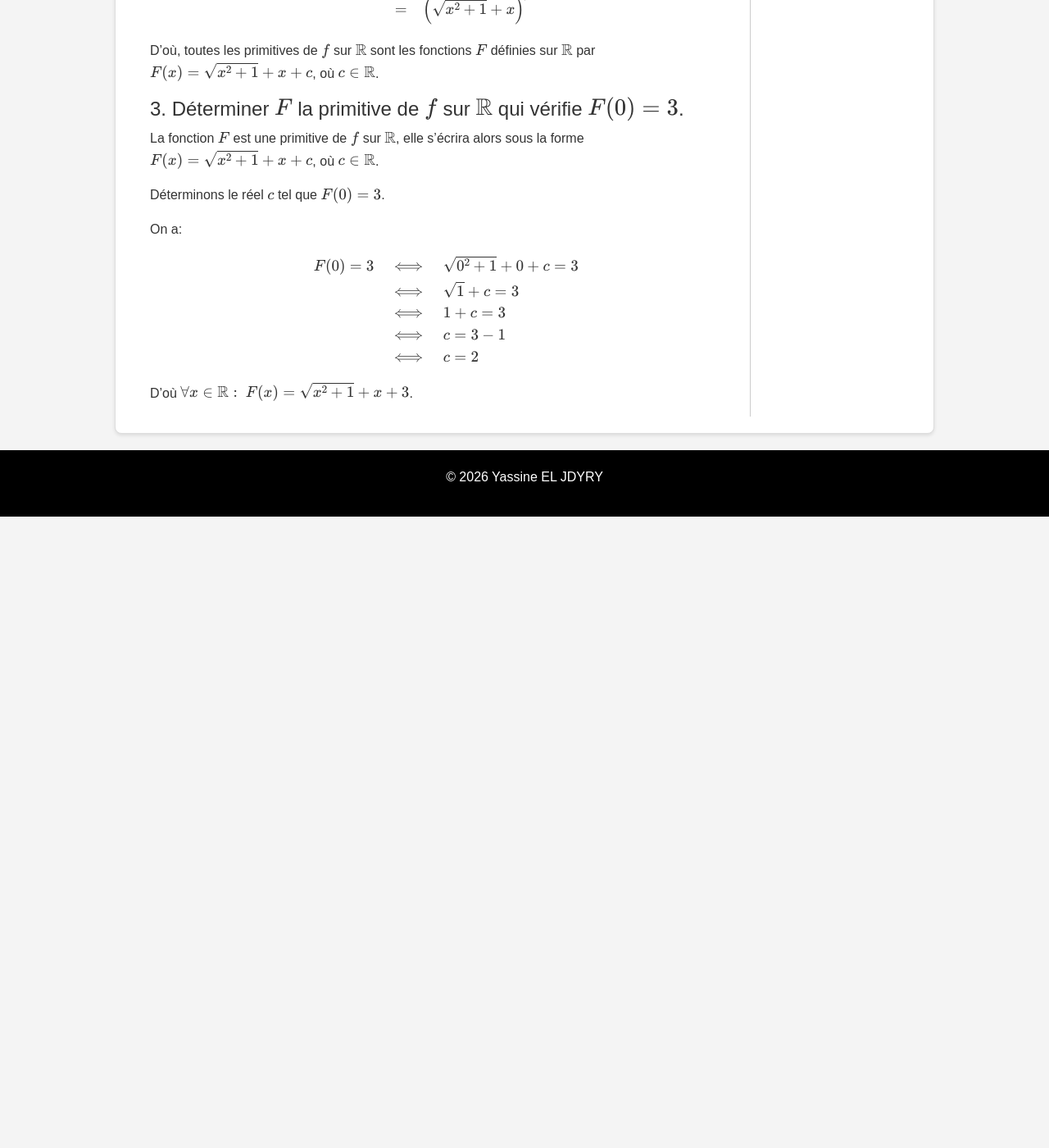
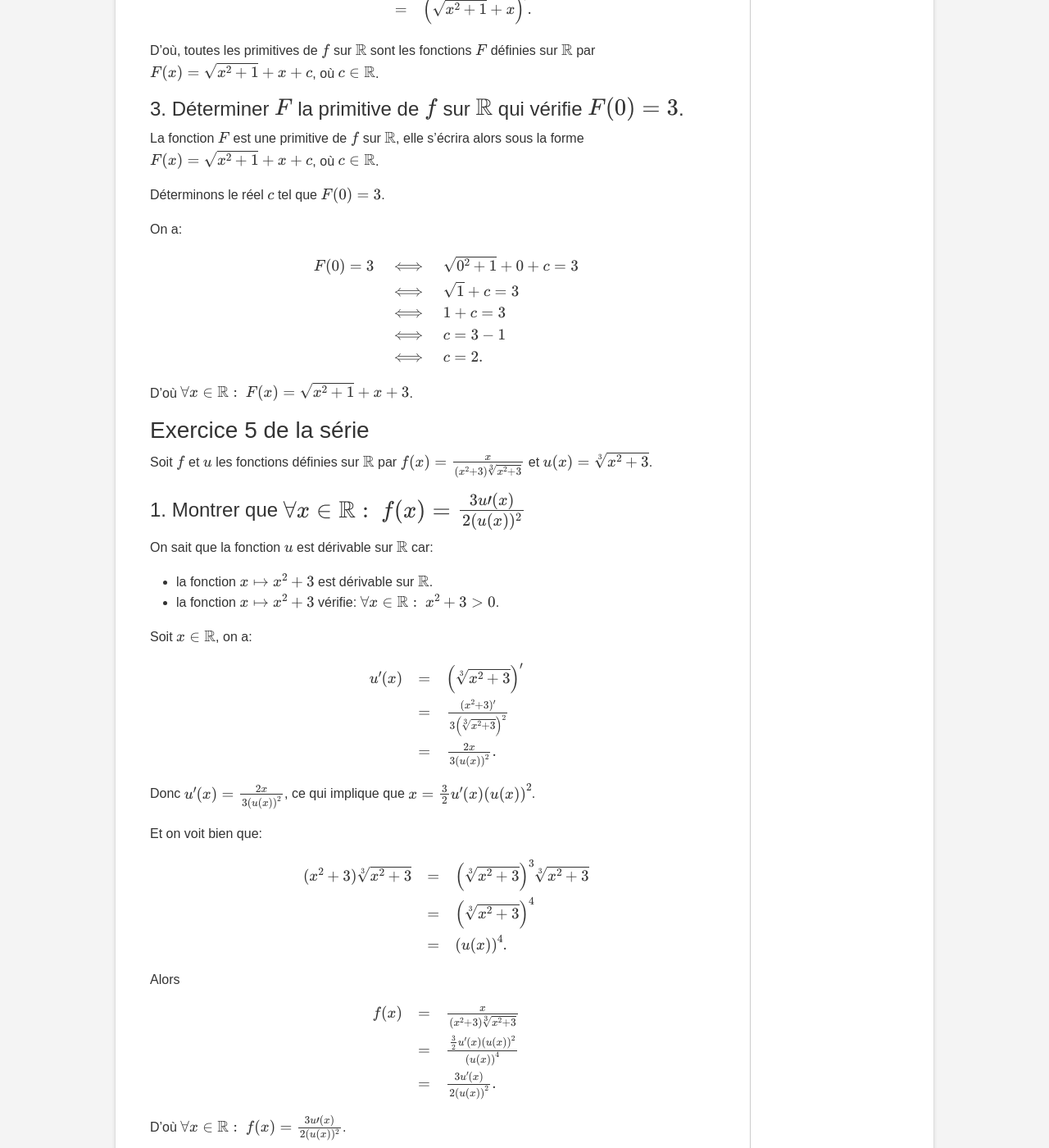
Before and after one commit to learninmath/learninmath.github.io, a Jekyll site: the page built from _2bpc/chapitre5.md, in a window 1280 px wide and 1400 px high, scrolled down 1286 px. Shown: the whole window at 82% size. Built offline with Jekyll 4.4.1, drawn with Linux system fonts in a browser that asks for light colours; before the commit the page ends 1916 px from its top, so only the background shows below that; some of the changed text lies outside the part shown.

```diff
--- a/_2bpc/chapitre5.md
+++ b/_2bpc/chapitre5.md
@@ -50,7 +50,7 @@ f(x) & = & \frac{x}{\sqrt{x^2+1}}+1 \\
      & = & \frac12\times\frac{2x}{\sqrt{x^2+1}}+1 \\
      & = & \frac{(x^2+1)'}{2\sqrt{x^2+1}}+(x)' \\
      & = & \left(\sqrt{x^2+1}\right)'+(x)' \\
-     & = & \left(\sqrt{x^2+1}+x\right)'
+     & = & \left(\sqrt{x^2+1}+x\right)'.
 \end{array}
 $$
 
@@ -70,10 +70,68 @@ F(0) = 3 & \iff & \sqrt{0^2+1}+0+c = 3 \\
          & \iff & \sqrt{1}+c = 3 \\
          & \iff & 1+c = 3 \\
          & \iff & c = 3-1 \\
-         & \iff & c = 2
+         & \iff & c = 2.
 \end{array}
 $$
 
 D'où $\forall x\in\mathbb{R}:\ F(x)=\sqrt{x^2+1}+x+3$.
 
-<!-- ### Exercice 2 de la série -->
+### Exercice 5 de la série
+
+Soit $f$ et $u$ les fonctions définies sur $\mathbb{R}$ par $f(x)=\frac{x}{(x^2+3)\sqrt[3]{x^2+3}}$ et $u(x)=\sqrt[3]{x^2+3}$.
+
+#### 1. Montrer que $\forall x\in\mathbb{R}:\ f(x)=\frac{3u′(x)}{2(u(x))^2}$
+
+On sait que la fonction $u$ est dérivable sur $\mathbb{R}$ car:
+* la fonction $x\mapsto x^2+3$ est dérivable sur $\mathbb{R}$.
+* la fonction $x\mapsto x^2+3$ vérifie: $\forall x\in\mathbb{R}:\ x^2+3>0$.
+
+Soit $x\in\mathbb{R}$, on a:
+
+$$
+\begin{array}{rcl}
+u'(x) & = & \left(\sqrt[3]{x^2+3}\right)' \\
+      & = & \frac{(x^2+3)'}{3\left(\sqrt[3]{x^2+3}\right)^2} \\
+      & = & \frac{2x}{3\left(u(x)\right)^2}.
+\end{array}
+$$
+
+Donc $u'(x)=\frac{2x}{3\left(u(x)\right)^2}$, ce qui implique que $x=\frac32 u'(x) \left(u(x)\right)^2$.
+
+Et on voit bien que:
+
+$$
+\begin{array}{rcl}
+(x^2+3)\sqrt[3]{x^2+3} & = & \left(\sqrt[3]{x^2+3}\right)^3\sqrt[3]{x^2+3} \\
+                       & = & \left(\sqrt[3]{x^2+3}\right)^4 \\
+                       & = & \left(u(x)\right)^4.
+\end{array}
+$$
+
+Alors
+
+$$
+\begin{array}{rcl}
+f(x) & = & \frac{x}{(x^2+3)\sqrt[3]{x^2+3}} \\
+     & = & \frac{\frac32 u'(x) \left(u(x)\right)^2}{\left(u(x)\right)^4} \\
+     & = & \frac{3 u'(x)}{2\left(u(x)\right)^2}.
+\end{array}
+$$
+
+D'où $\forall x\in\mathbb{R}:\ f(x)=\frac{3u′(x)}{2(u(x))^2}$.
+
+#### 2. En déduire toutes les primitives de $f$ sur $\mathbb{R}$.
+
+Soit $x\in\mathbb{R}$, on a:
+
+$$
+\begin{array}{rcl}
+f(x) & = & \frac{3u′(x)}{2(u(x))^2} \\
+     & = & -\frac32\left(-\frac{u′(x)}{(u(x))^2}\right) \\
+     & = & -\frac32\left(\frac1{u(x)}\right)' \\
+     & = & \left(-\frac3{2 u(x)}\right)' \\
+     & = & \left(-\frac3{2\sqrt[3]{x^2+3}}\right)'.
+\end{array}
+$$
+
+D'où, toutes les primitives de $f$ sur $\mathbb{R}$ sont les fonctions $F$ définies sur $\mathbb{R}$ par $F(x)=-\frac3{2\sqrt[3]{x^2+3}}+c$, où $c\in\mathbb{R}$.
```
